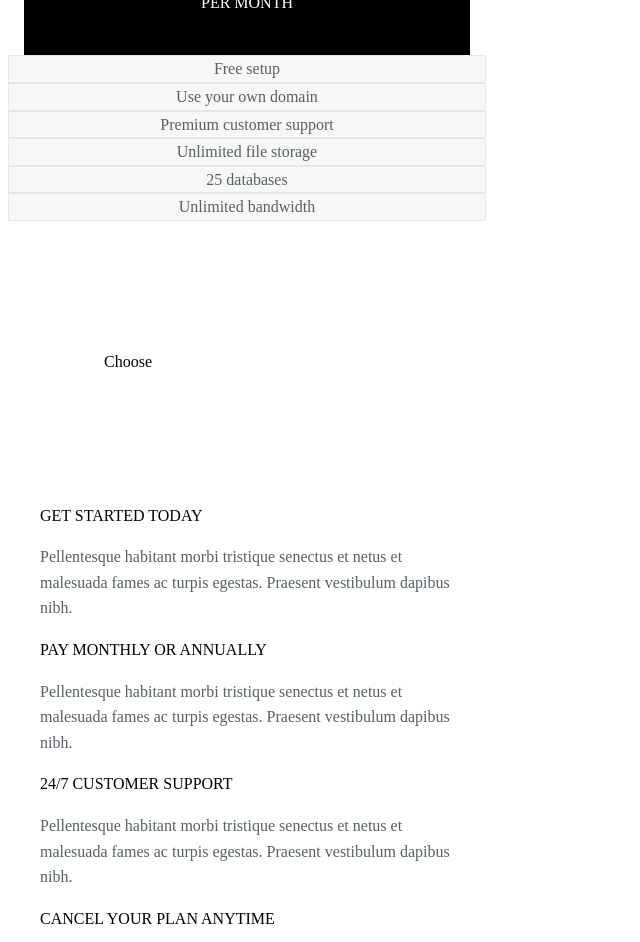
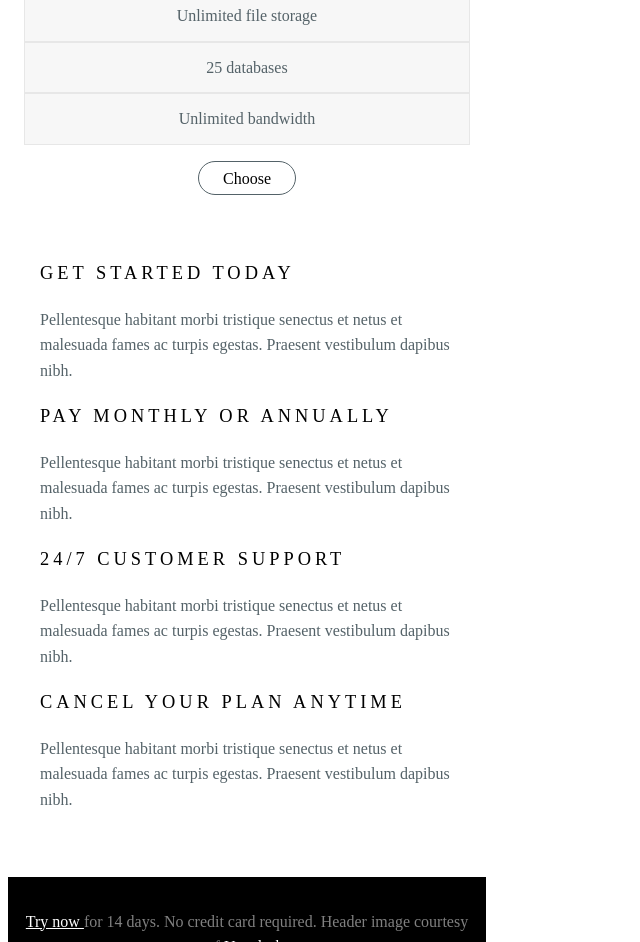
Before and after one commit to reicht/Responsive-Site, a plain HTML site: page index.html in a window 1280 px wide. Shown: the part 1858-2800 px from the top of the page, without its empty margins (0-640 px from the left). Drawn offline with nearby package versions, Linux system fonts and the light colour scheme.

Commit message:
Near completion of break point one, coloration and element placement approaching finalization.

```diff
--- a/index.html
+++ b/index.html
@@ -52,13 +52,13 @@
 
     <div class="plan-plaque">
       <div class="plan-pane pane-five">
-        <p>
+        <p class="plan-name">
           PERSONAL
         </p>
         <p class= "price-text">
           $5
         </p>
-        <p>
+        <p class="permonth">
           PER MONTH
         </p>
       </div>
@@ -82,13 +82,13 @@
 
     <div class="plan-plaque">
       <div class="plan-pane pane-twofive">
-        <p>
+        <p class="plan-name">
           SMALL BUSINESS
         </p>
         <p class= "price-text">
           $25
         </p>
-        <p>
+        <p class="permonth">
           PER MONTH
         </p>
       </div>
@@ -111,13 +111,13 @@
 
     <div class="plan-plaque">
       <div class="plan-pane pane-fourfive">
-        <p>
+        <p class="plan-name">
           ENTERPRISE
         </p>
         <p class= "price-text">
           $45
         </p>
-        <p>
+        <p class="permonth">
           PER MONTH
         </p>
       </div>
@@ -199,7 +199,7 @@
   <footer class="bottom-bar">
 
     <div class="bottom-bar-text">
-      <p><a href="#"> Try now </a> for 14 days. No credit card required. Header image courtesy of <a href="#">Unsplash</a>.
+      <p><a href="#"> Try now </a> for 14 days. No credit card required. Header image courtesy of <a href="https://unsplash.com/">Unsplash</a>.
       </p>
     </div>
 
--- a/styles/style.scss
+++ b/styles/style.scss
@@ -18,7 +18,7 @@ div {
 }
 
 section {
-  background-color: red;
+
 }
 
 footer {
@@ -70,10 +70,13 @@ footer {
     .plan-pane {
       color: white;
     }
-    .plan-choose {
-      background-color: white;
-    }
   }
+}
+
+.plan-name {
+  font-size: 1em;
+  letter-spacing: 4px;
+
 }
 
 .price-text {
@@ -81,19 +84,16 @@ footer {
   font-size: 4em;
 }
 
+.permonth {
+  color: white;
+  opacity: .5;
+  font-size: 1.25em;
+}
+
 .plan-plaque {
   background-color: white;
 
-  .plan-choose {
-    background-color: white;
-  }
-
-  div{
-    margin: 2em 1em 0 1em;
-    padding: 1.5em 2em 1.5em 2em;
-
-    }
-  }
+}
 
 .pane-five {
   background-color: #519251;
@@ -110,8 +110,12 @@ footer {
 
 .plan-pane {
 
+  margin: 2em 1em 0 1em;
+  padding: 1.5em 2em 1.5em 2em;
+
   p {
     text-align: center;
+    margin: 0 auto;
   }
 }
 
@@ -128,15 +132,38 @@ footer {
     border-style: solid;
     border-width: 1px;
     border-color: #E7E7E7;
+    margin: 0 1em;
+    padding: .75em;
   }
 }
 
-.plan-choose {
-  background-color: white;
+.plan-shelf {
+  .plan-plaque {
+    .plan-choose {
+
+      background-color: white;
+
+      .choose-button {
+        border-style: solid;
+        border-radius: 2em;
+        border-width: 1px;
+        border-color: $primary-text-color;
+        background-color: white;
+        height: 2em;
+        width: 6em;
+        margin: 1em auto;
+
+        p {
+          text-align: center;
+          margin-top: .25em;
+        }
+      }
+    }
+  }
 }
 
 .choose-button {
-
+  margin: 1em auto;
 }
 
 .info-shelf {
@@ -149,14 +176,24 @@ footer {
   height: auto;
 }
 
+.info-header {
+  p {
+    font-size: 1.15em;
+    letter-spacing: 4px;
+  }
+}
+
 .info-text {
   color: $primary-text-color;
 
 }
 
 .bottom-bar {
+  padding: 1em;
+
   p {
-    color: $primary-text-color;
+    color: gray;
+    text-align: center;
   }
 }
 
```
Also changed, not shown: styles/style.css, 1 other file.
